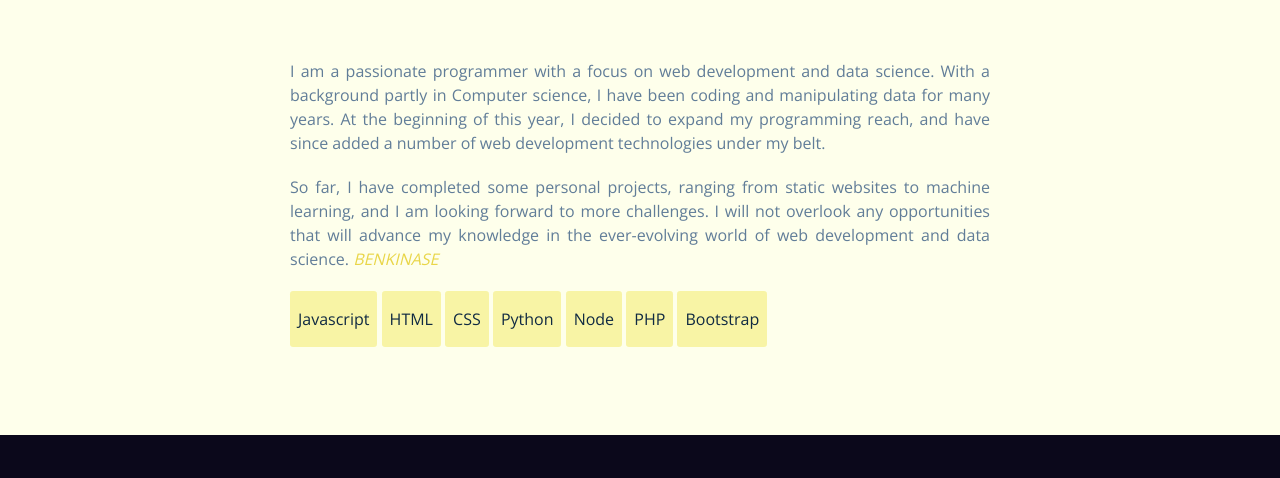
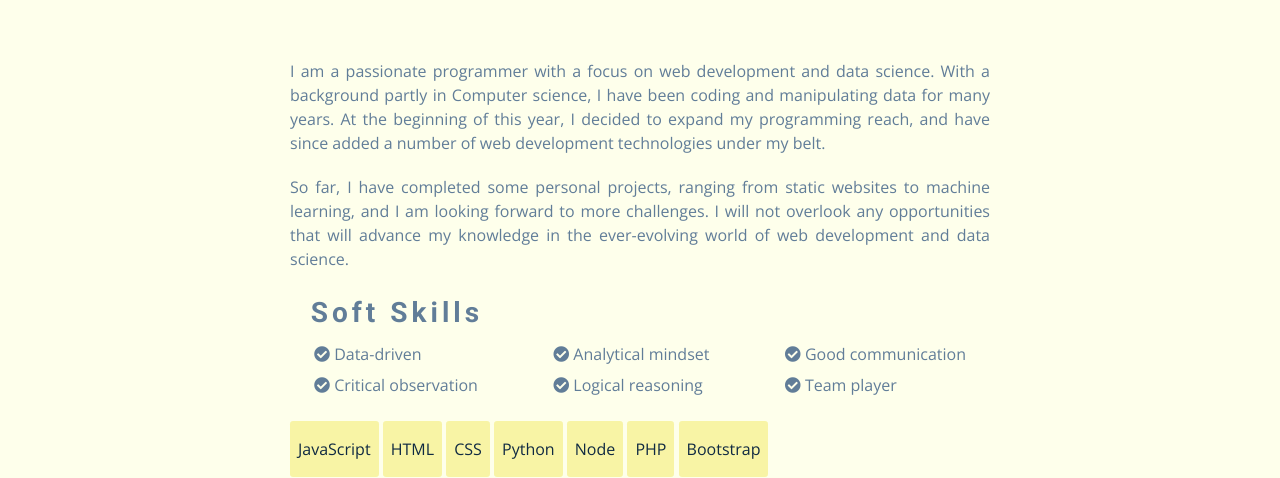
Before and after one commit to benkinase/personal, a plain HTML site: page about.html in a window 1280 px wide. Shown: the part 245-723 px from the top of the page. Drawn offline with nearby package versions, Linux system fonts and the light colour scheme.

Commit message:
about page: soft skills added

```diff
--- a/about.html
+++ b/about.html
@@ -100,12 +100,30 @@
           challenges. I will not overlook any opportunities that will advance my
           knowledge in the ever-evolving world of web development and data
           science.
-          <a href="https://github.con/benkinase">benkinase</a>
         </p>
+
+        <div class="soft-skills">
+          <h3>Soft Skills</h3>
+          <div class="soft-skills-holder">
+            <ul>
+              <li><i class="fas fa-check-circle"></i> Data-driven</li>
+              <li><i class="fas fa-check-circle"></i> Critical observation</li>
+            </ul>
+
+            <ul>
+              <li><i class="fas fa-check-circle"></i> Analytical mindset</li>
+              <li><i class="fas fa-check-circle"></i> Logical reasoning</li>
+            </ul>
+            <ul>
+              <li><i class="fas fa-check-circle"></i> Good communication</li>
+              <li><i class="fas fa-check-circle"></i> Team player</li>
+            </ul>
+          </div>
+        </div>
 
         <div>
           <ul class="top-skills">
-            <li>Javascript</li>
+            <li>JavaScript</li>
             <li>HTML</li>
             <li>CSS</li>
             <li>Python</li>
--- a/style.css
+++ b/style.css
@@ -561,6 +561,20 @@ About
 .about-title .underline {
   margin-left: auto;
 }
+
+.soft-skills h3 {
+  color: var(--clr-grey-5);
+}
+
+.soft-skills {
+  margin: 0.8rem;
+  padding: 0.5rem;
+}
+
+.soft-skills li {
+  color: var(--clr-grey-5);
+  padding: 0.2rem;
+}
 /* about desktop*/
 @media screen and (min-width: 992px) {
   .about-title {
@@ -592,7 +606,7 @@ About
     position: absolute;
     width: 100%;
     height: 100%;
-    border: rem solid var(--clr-primary-5);
+    border: 1rem solid var(--clr-primary-5);
     bottom: 0.8rem;
     left: -4rem;
     border-radius: var(--radius);
@@ -613,6 +627,11 @@ About
 
   .page-info a {
     font-style: italic;
+  }
+
+  .soft-skills-holder {
+    display: flex;
+    justify-content: space-between;
   }
 }
 
```
